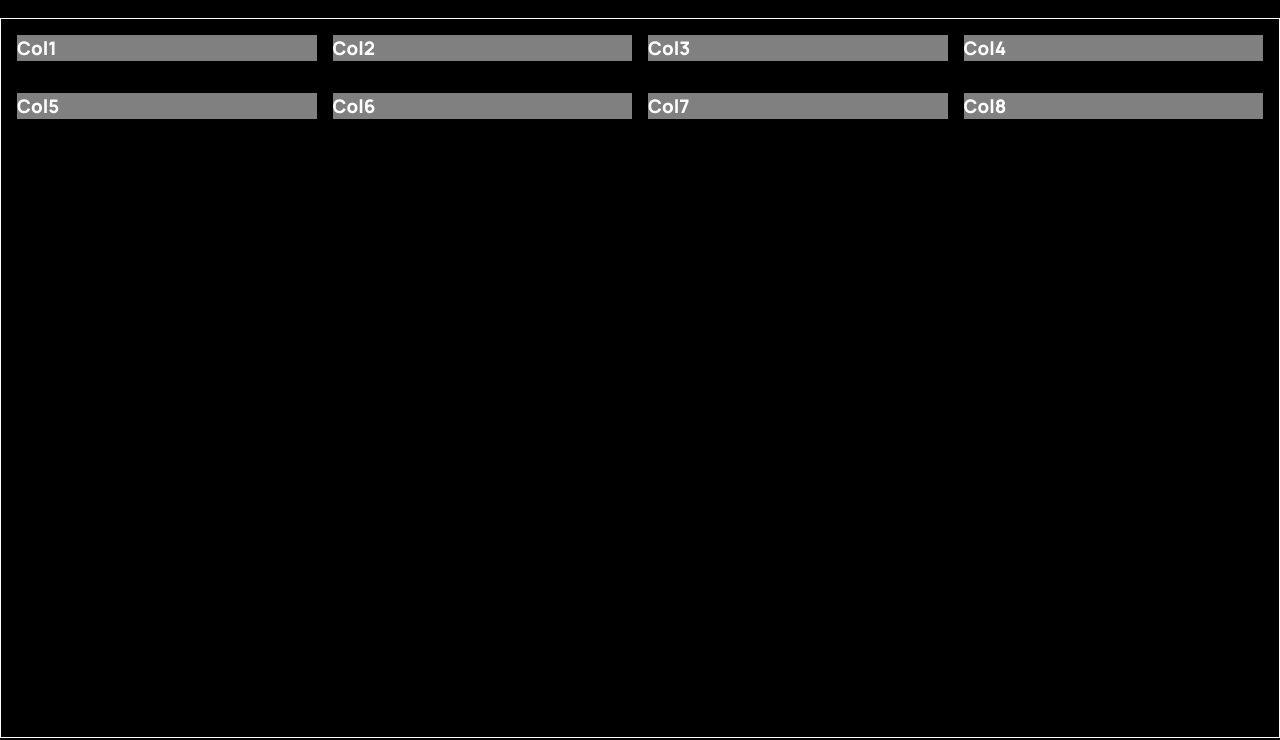
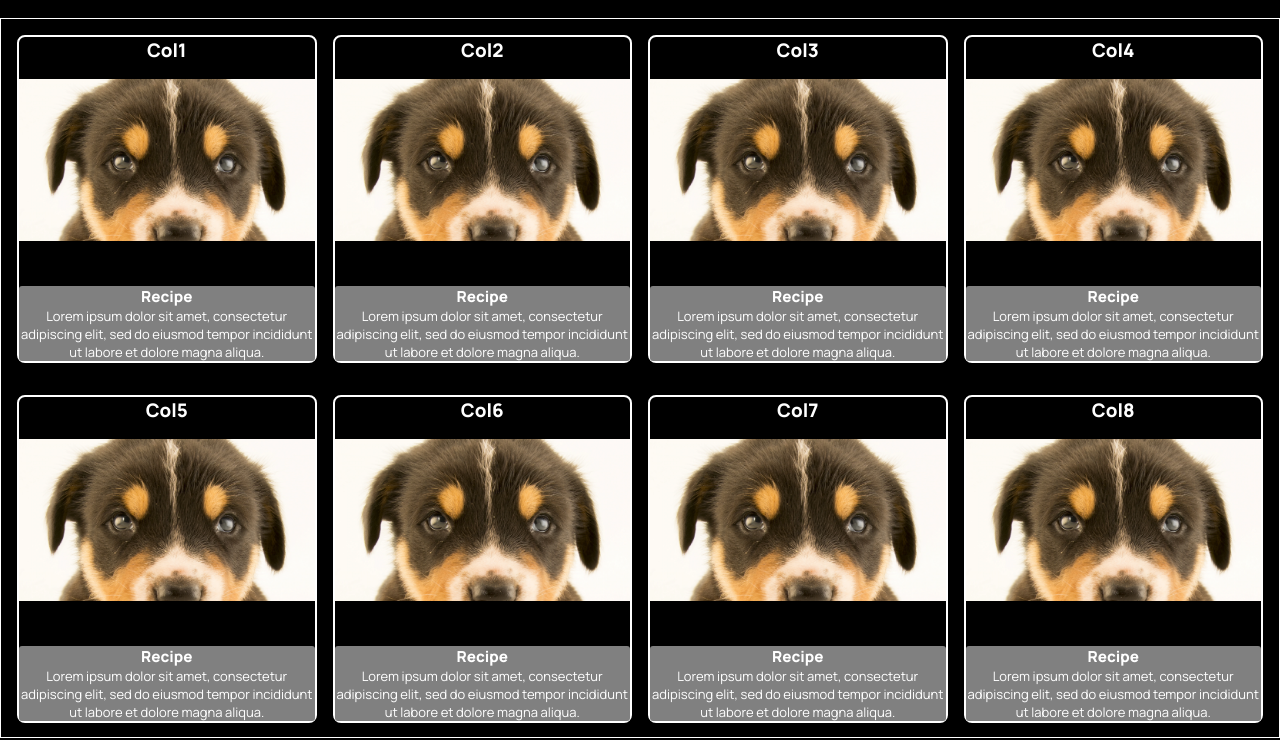
Before and after one commit to Hhorowitz734/Recipe-Search, a plain HTML site: page index.html in a window 1280 px wide. Shown: the part 60-800 px from the top of the page. Drawn offline with Linux system fonts and the light colour scheme.

Commit message:
updated HTML and CSS to add recipe text

```diff
--- a/index.html
+++ b/index.html
@@ -28,27 +28,67 @@
                 <div class = "recipe-grid">
                     <div class = "col">
                         <h3>Col1</h3>
+                        <div class = 'col-img'></div>
+                        <div class = 'recipe-description'>
+                            <h3>Recipe</h3>
+                            <p>Lorem ipsum dolor sit amet, consectetur adipiscing elit, sed do eiusmod tempor incididunt ut labore et dolore magna aliqua.</p>
+                        </div>
                     </div>
                     <div class = "col">
                         <h3>Col2</h3>
+                        <div class = 'col-img'></div>
+                        <div class = 'recipe-description'>
+                            <h3>Recipe</h3>
+                            <p>Lorem ipsum dolor sit amet, consectetur adipiscing elit, sed do eiusmod tempor incididunt ut labore et dolore magna aliqua.</p>
+                        </div>
                     </div>
                     <div class = "col">
                         <h3>Col3</h3>
+                        <div class = 'col-img'></div>
+                        <div class = 'recipe-description'>
+                            <h3>Recipe</h3>
+                            <p>Lorem ipsum dolor sit amet, consectetur adipiscing elit, sed do eiusmod tempor incididunt ut labore et dolore magna aliqua.</p>
+                        </div>
                     </div>
                     <div class = "col">
                         <h3>Col4</h3>
+                        <div class = 'col-img'></div>
+                        <div class = 'recipe-description'>
+                            <h3>Recipe</h3>
+                            <p>Lorem ipsum dolor sit amet, consectetur adipiscing elit, sed do eiusmod tempor incididunt ut labore et dolore magna aliqua.</p>
+                        </div>
                     </div>
                     <div class = "col">
                         <h3>Col5</h3>
+                        <div class = 'col-img'></div>
+                        <div class = 'recipe-description'>
+                            <h3>Recipe</h3>
+                            <p>Lorem ipsum dolor sit amet, consectetur adipiscing elit, sed do eiusmod tempor incididunt ut labore et dolore magna aliqua.</p>
+                        </div>
                     </div>
                     <div class = "col">
                         <h3>Col6</h3>
+                        <div class = 'col-img'></div>
+                        <div class = 'recipe-description'>
+                            <h3>Recipe</h3>
+                            <p>Lorem ipsum dolor sit amet, consectetur adipiscing elit, sed do eiusmod tempor incididunt ut labore et dolore magna aliqua.</p>
+                        </div>
                     </div>
                     <div class = "col">
                         <h3>Col7</h3>
+                        <div class = 'col-img'></div>
+                        <div class = 'recipe-description'>
+                            <h3>Recipe</h3>
+                            <p>Lorem ipsum dolor sit amet, consectetur adipiscing elit, sed do eiusmod tempor incididunt ut labore et dolore magna aliqua.</p>
+                        </div>
                     </div>
                     <div class = "col">
                         <h3>Col8</h3>
+                        <div class = 'col-img'></div>
+                        <div class = 'recipe-description'>
+                            <h3>Recipe</h3>
+                            <p>Lorem ipsum dolor sit amet, consectetur adipiscing elit, sed do eiusmod tempor incididunt ut labore et dolore magna aliqua.</p>
+                        </div>
                     </div>
                 </div>
             </div>
--- a/index.js
+++ b/index.js
@@ -1 +1 @@
-// Remember that gray background color is temporary
+// Remember to take a look at rem in .cols
--- a/styles.css
+++ b/styles.css
@@ -85,6 +85,29 @@ h1, h2, h3, p {
 }
 
 .col{
+    border-radius: .5rem;
+    height: 20.5rem;
+    border: 2px solid white;
+    margin-bottom: 16px;
+    align-items: center;
+    text-align: center;
+    position: relative;
+}
+
+.col-img{
+    margin-top: 1rem;
+    width: 100%;
+    height: 50%;
+    background-image: url('dog.png');
+    background-repeat: no-repeat;
+    background-size: cover;
+}
+
+.recipe-description {
     background-color: gray;
-    margin-bottom: 16px;
+    font-size: small;
+    margin: 0px;
+    position: absolute;
+    bottom: 0;
+    border-radius: 3px;
 }
```
Also changed, not shown: dog.png (added).
